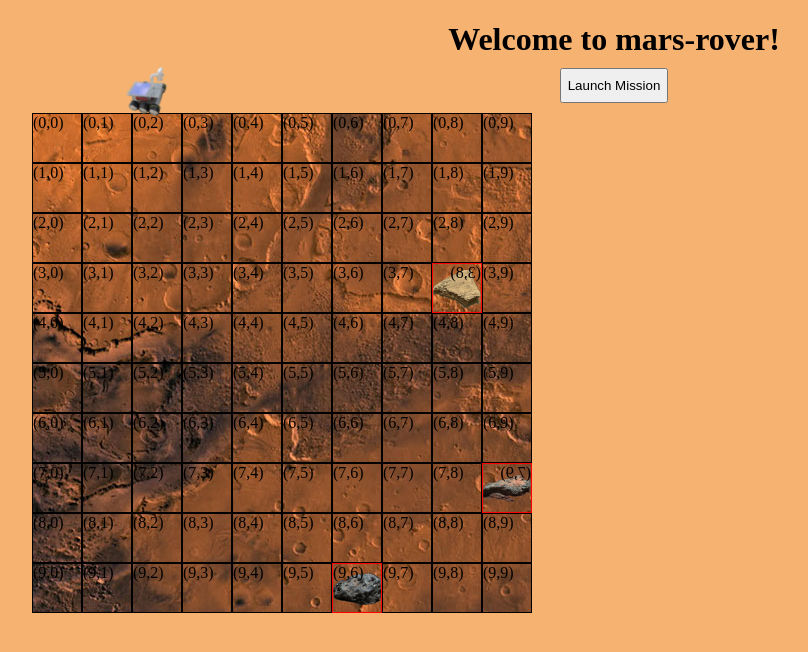
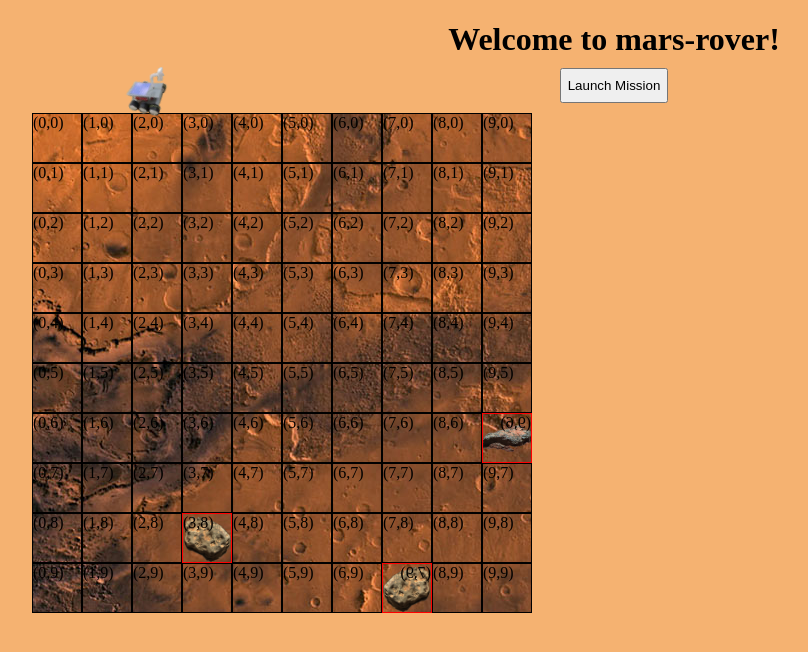
Before and after one commit to kkenward/mars-rover, an Angular app: page / in a window 1280 px wide. Shown: the top 652 px of the page, without its empty margins (26-834 px from the left). Built offline with nearby package versions, Linux system fonts and the light colour scheme.

Commit message:
swap i and j, x and y for transposed coords

```diff
--- a/src/app/grid.component.html
+++ b/src/app/grid.component.html
@@ -1,7 +1,7 @@
 <div class="terrain">
 	<div class="grid-container">
 	  <div class="row-container" *ngFor="let row of innerGrid; let i = index">
-	    <div class="cell" *ngFor="let coord of row; let j = index" [ngClass]="(coord === false) ? 'x' + i + 'y' + j : ['x' + i + 'y' + j, 'obstacle_' + j]">({{i}},{{j}})</div>
+	    <div class="cell" *ngFor="let coord of row; let j = index" [ngClass]="(coord === false) ? 'x' + j + 'y' + i : ['x' + j + 'y' + i, 'obstacle_' + j]">({{j}},{{i}})</div>
 	  </div>
 	</div>
 </div>
--- a/src/app/grid.ts
+++ b/src/app/grid.ts
@@ -31,13 +31,13 @@ export class Grid {
   }
 
   detectObstacles(coords) {
-  	return this.grid[coords.x][coords.y];
+  	return this.grid[coords.y][coords.x];
   }
 
   private fillGrid() {
-  	this.grid = new Array(this.X_MAX)
+  	this.grid = new Array(this.Y_MAX)
       .fill([])
-      .map(() => new Array(this.Y_MAX)
+      .map(() => new Array(this.X_MAX)
       	.fill(false));
   }
 
@@ -46,7 +46,7 @@ export class Grid {
     for(let i = 1; i <= numObstacles; i++) {
       let x = this.getRandomInt(0, this.X_MAX);
       let y = this.getRandomInt(0, this.Y_MAX);
-      this.grid[x][y] = true;
+      this.grid[y][x] = true;
     }
   }
 
```
